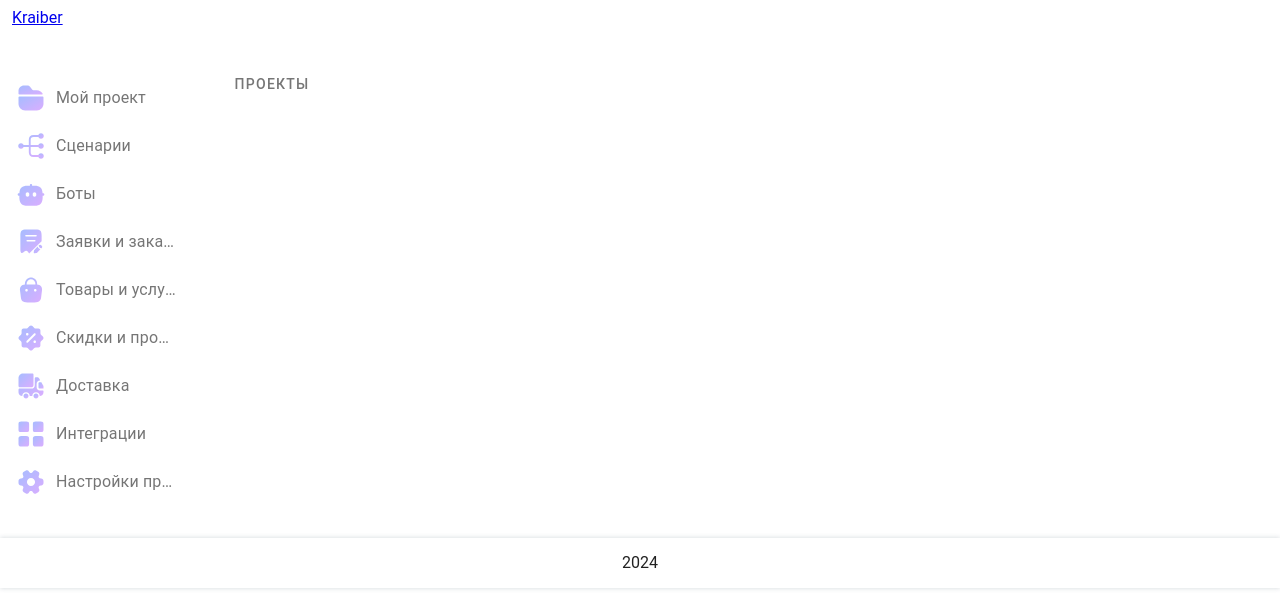
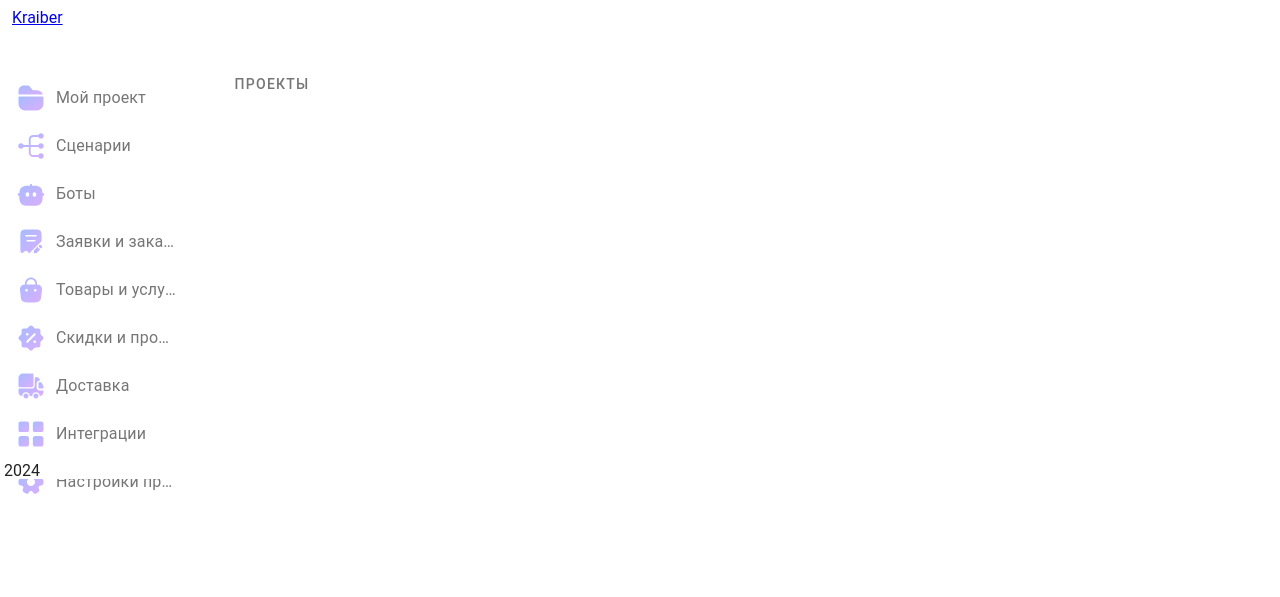
Before and after one commit to segakgd/kb_front, a Vue app: page / in a window 1280 px wide. Shown: the part 321-918 px from the top of the page. After the commit the page ends 851 px from the top, so only its background shows below. Built offline with nearby package versions, Linux system fonts and the light colour scheme.

Commit message:
fix footer

```diff
--- a/src/App.vue
+++ b/src/App.vue
@@ -1,11 +1,28 @@
 <template>
   <v-app>
-    <v-main>
-      <router-view />
-    </v-main>
+    <div class="app-wrapper">
+
+      <v-main class="d-flex flex-column justify-space-between">
+        <router-view/>
+      </v-main>
+
+      <v-footer app>
+        <Footer></Footer>
+      </v-footer>
+    </div>
   </v-app>
+
 </template>
 
-<script lang="ts" setup>
-  //
+<style>
+.app-wrapper {
+  min-height: 100vh;
+  display: flex;
+  flex-direction: column;
+}
+v-main {
+  flex: 1;
+}
+</style>
+<script setup lang="ts">
 </script>
--- a/src/components/HelloWorld.vue
+++ b/src/components/HelloWorld.vue
@@ -1,7 +1,7 @@
 <template>
   <NavigateHeader></NavigateHeader>
 
-  <v-row>
+  <v-row style="height: 100%;">
     <v-col cols="2">
       <NavigateLeft/>
     </v-col>
@@ -10,7 +10,6 @@
     </v-col>
   </v-row>
 
-  <Footer></Footer>
 </template>
 
 <script setup lang="ts">
--- a/src/components/Project.vue
+++ b/src/components/Project.vue
@@ -1,7 +1,7 @@
 <template>
   <NavigateHeader></NavigateHeader>
 
-  <v-row>
+  <v-row style="height: 100%;">
     <v-col cols="2">
       <NavigateLeft/>
     </v-col>
--- a/src/components/Projects.vue
+++ b/src/components/Projects.vue
@@ -1,7 +1,7 @@
 <template>
   <NavigateHeader></NavigateHeader>
 
-  <v-row>
+  <v-row style="height: 100%;">
     <v-col cols="2">
       <NavigateLeft/>
     </v-col>
--- a/src/components/Scenarios.vue
+++ b/src/components/Scenarios.vue
@@ -1,7 +1,7 @@
 <template>
   <NavigateHeader></NavigateHeader>
 
-  <v-row>
+  <v-row style="height: 100%;">
     <v-col cols="2">
       <NavigateLeft/>
     </v-col>
--- a/src/components/common/Footer.vue
+++ b/src/components/common/Footer.vue
@@ -1,12 +1,8 @@
 <template>
-  <v-row>
-    <v-col cols="12">
-      <v-layout style="height: 50px; display: flex; justify-content: center; align-items: center;
-  -webkit-box-shadow: 0 0 5px 0 rgba(34, 60, 80, 0.2);
-  -moz-box-shadow: 0 0 5px 0 rgba(34, 60, 80, 0.2);
-  box-shadow: 0 0 5px 0 rgba(34, 60, 80, 0.2);
-">
-          <div><span>2024</span></div>
+  <v-row class="footer--row">
+    <v-col style="padding: 0;">
+      <v-layout class="footer--wrapper">
+        <div><span>2024</span></div>
       </v-layout>
     </v-col>
   </v-row>
@@ -15,8 +11,7 @@
 <script lang="ts">
 export default {
   data() {
-    return {
-    };
+    return {};
   },
 };
 </script>
--- a/src/components/common/NavigateHeader.vue
+++ b/src/components/common/NavigateHeader.vue
@@ -11,7 +11,7 @@
 
         <v-col cols="6">
           <div class="header-navs--wrapper">
-            <v-btn variant="text" class="header-navs--link" href="/">Проекты</v-btn>
+            <v-btn variant="text" class="header-navs--link" href="/projects">Проекты</v-btn>
 
             <v-btn variant="text" class="header-navs--link" href="/">Новости</v-btn>
 
--- a/src/styles/settings.scss
+++ b/src/styles/settings.scss
@@ -27,6 +27,22 @@ body {
   box-shadow: 0 3px 5px 0 rgba(34, 60, 80, 0.2);
 }
 
+.footer--row {
+  height: 50px;
+  -webkit-box-shadow: 0 0 5px 0 rgba(34, 60, 80, 0.2);
+  -moz-box-shadow: 0 0 5px 0 rgba(34, 60, 80, 0.2);
+  box-shadow: 0 0 5px 0 rgba(34, 60, 80, 0.2);
+}
+
+.footer--wrapper {
+  height: 50px;
+  display: flex;
+  justify-content: center;
+  align-items: center;
+  padding: 0;
+  margin: 0;
+}
+
 .logo {
   font-family: 'Rubik', sans-serif;
   display: flex;
@@ -40,13 +56,13 @@ body {
   color: #3C415E;
 }
 
-.logo .logo--image{
+.logo .logo--image {
   width: 36px;
   height: 36px;
   margin-right: 10px;
 }
 
-.logo .logo--image img{
+.logo .logo--image img {
   width: 36px;
   height: 36px;
 }
@@ -56,7 +72,7 @@ body {
   justify-content: center;
 }
 
-.header-navs--wrapper .header-navs--link{
+.header-navs--wrapper .header-navs--link {
   text-transform: none;
   color: #3C415E;
   font-weight: 300;
@@ -70,17 +86,17 @@ body {
   justify-content: end;
 }
 
-.header-user--wrapper .header-navs--link{
+.header-user--wrapper .header-navs--link {
   text-transform: none;
   color: #3C415E;
   height: 50px;
 }
 
-.header-user--wrapper .header-navs--icon{
+.header-user--wrapper .header-navs--icon {
   width: 40px;
   height: 40px;
   background: #d3d3d3;
-  display:flex;
+  display: flex;
   justify-content: center;
   align-items: center;
   border-radius: 50%;
```
